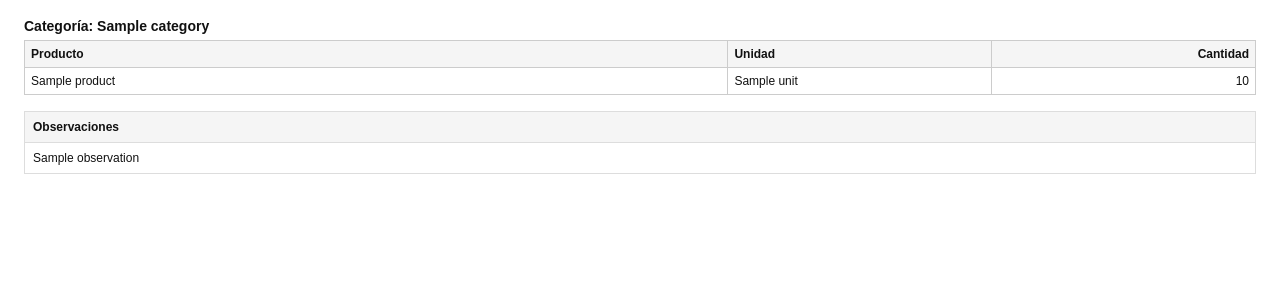
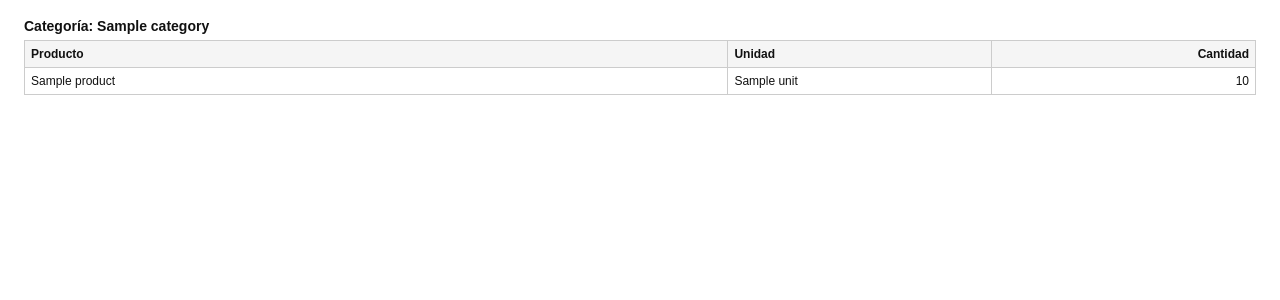
Before and after one commit to SGJaziri/compras-backend, a Django app: template templates/purchase_list.html in a window 1280 px wide. Shown: the part 63-363 px from the top of the page. Run offline with Django 5.2, Linux system fonts and the light colour scheme; the template is opened without the code that fills it: most values are stand-ins (such as "Sample title", 1, 10 or a date in 2020).

Commit message:
25/09/2025 - 08/11 - Actualizacion del pdf para observaciones -01

```diff
--- a/templates/purchase_list.html
+++ b/templates/purchase_list.html
@@ -15,11 +15,7 @@
     tfoot td { font-weight:bold; }
     .muted { color:#777; }
     .grand { margin-top:14px; font-weight:bold; text-align:right; }
-    .no-break { page-break-inside: avoid; }
-    .tbl { width: 100%; border-collapse: collapse; }
-    .tbl th, .tbl td { border: 1px solid #ddd; padding: 8px; }
-    .tbl thead th { background: #f5f5f5; text-align: left; }
-    .prewrap { white-space: pre-wrap; } /* respeta saltos de línea del usuario */
+
   </style>
 </head>
 <body>
@@ -75,20 +71,5 @@
   {% if show_prices %}
   <div class="grand">TOTAL GENERAL: S/ {{ grand_total }}</div>
   {% endif %}
-  {% if observation %}
-  <table class="tbl no-break" style="margin-top: 16px;">
-    <thead>
-      <tr>
-        <th>Observaciones</th>
-      </tr>
-    </thead>
-    <tbody>
-      <tr>
-        <!-- Mostramos el texto tal cual, respetando saltos de línea -->
-        <td class="prewrap">{{ observation }}</td>
-      </tr>
-    </tbody>
-  </table>
-{% endif %}
 </body>
 </html>
```
